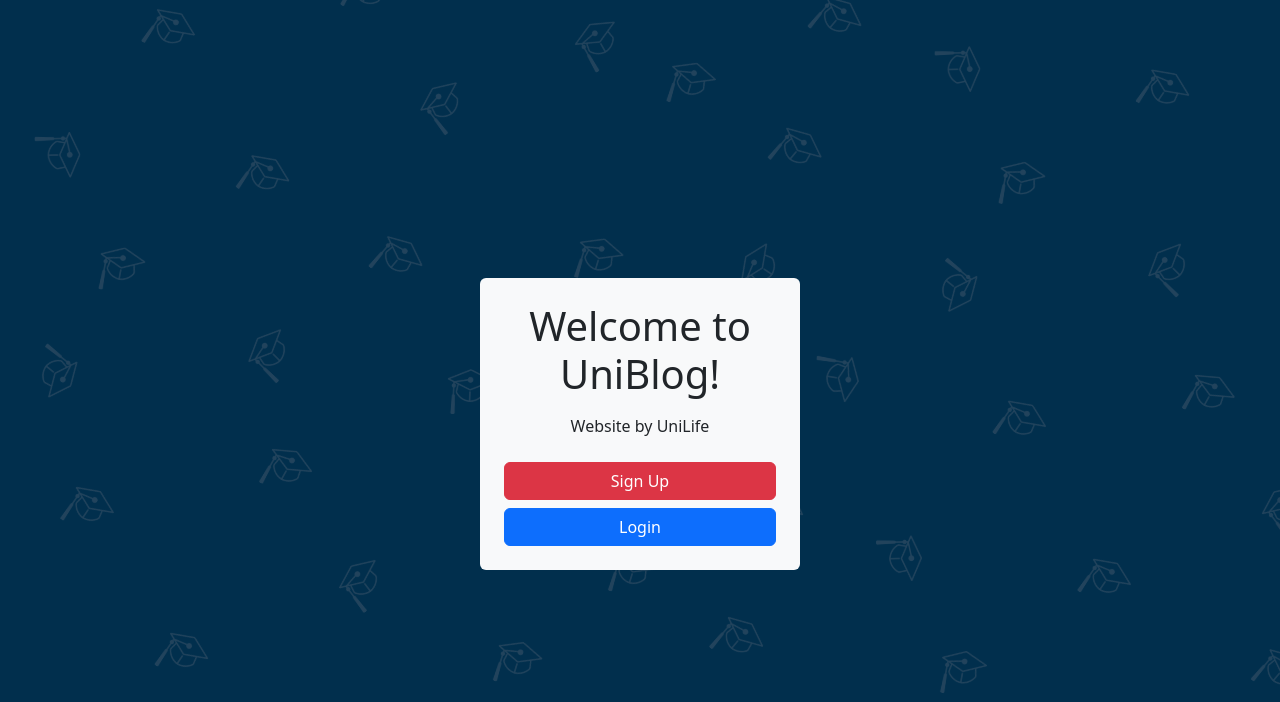
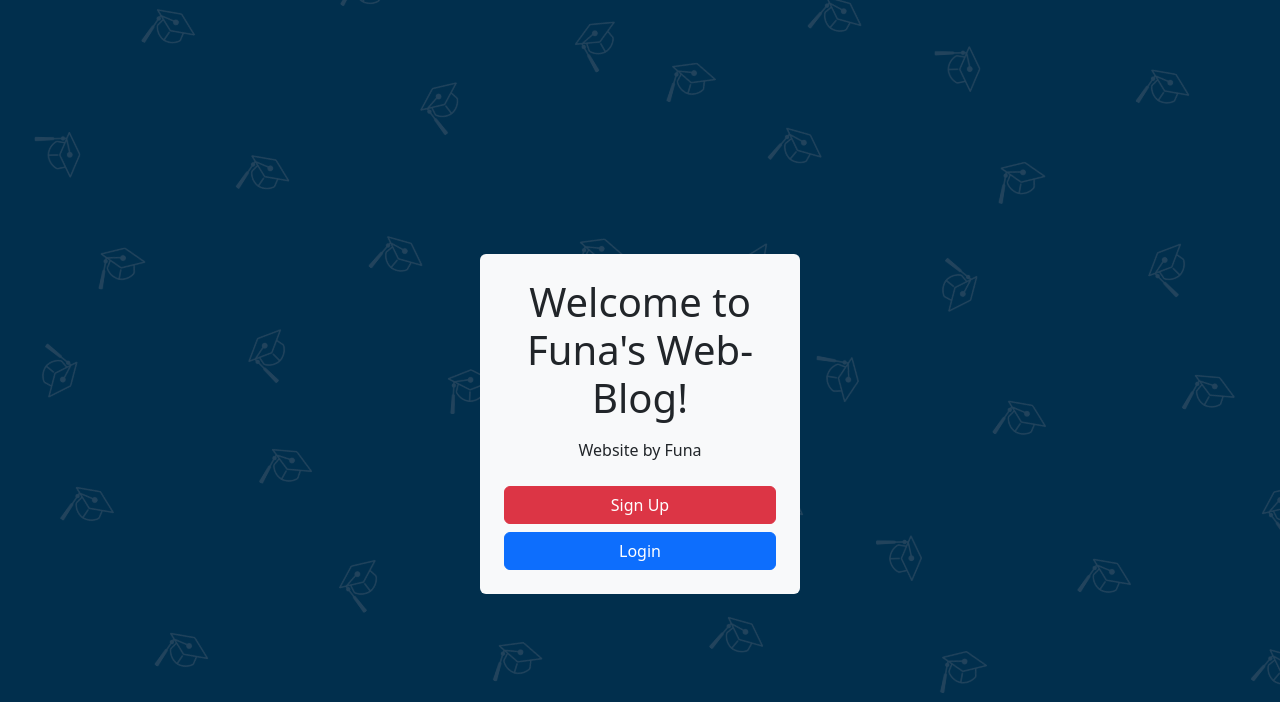
Before and after one commit to matheusfunabashi/flask-blog, a Flask app: page / in a window 1280 px wide. Shown: the top 702 px of the page. Run offline with Flask 3, Linux system fonts and the light colour scheme.

Commit message:
Update Blog Name and Description

```diff
--- a/app.py
+++ b/app.py
@@ -14,7 +14,7 @@ DATABASE = 'blog.db'
 def get_db():
     if 'db' not in g:
         g.db = sqlite3.connect(DATABASE)
-        g.db.row_factory = sqlite3.Row  # So you can access columns by name
+        g.db.row_factory = sqlite3.Row
     return g.db
 
 @app.teardown_appcontext
@@ -69,9 +69,8 @@ def signup():
         uname = request.form['uname']
         password = request.form['passw']
         try:
-            # This will raise EmailNotValidError if invalid
             valid = validate_email(email)
-            email = valid.email  # replace with normalized email
+            email = valid.email
         except EmailNotValidError as e:
             flash("Invalid Email", 'danger')
             return redirect(url_for('signup'))
--- a/templates/dashboard.html
+++ b/templates/dashboard.html
@@ -8,7 +8,7 @@
 </head>
 <body id="dashboard-page" class="d-flex justify-content-center align-items-center vh-100">
     <div class="container text-center rounded p-4 d-flex flex-column">
-        <h1 class="text-white">Welcome to UniLife {{ username }}!</h1>
+        <h1 class="text-white">Welcome to Funa's Blog {{ username }}!</h1>
         <p class="text-white mt-2">Find members here</p>
         <!--Search Engine-->
         <div class="container">
--- a/templates/home.html
+++ b/templates/home.html
@@ -8,8 +8,8 @@
 </head>
 <body id="home-page" class="d-flex justify-content-center align-items-center vh-100">
     <div class="container d-flex flex-column mt-5 text-center bg-light p-4 w-25 rounded">
-    <h1 class="mb-3">Welcome to UniBlog!</h1>
-    <p class="mb-4">Website by UniLife</p>
+    <h1 class="mb-3">Welcome to Funa's Web-Blog!</h1>
+    <p class="mb-4">Website by Funa</p>
     <button id ="signupBtn" class="btn btn-danger mb-2">Sign Up</button>
     <button id="loginBtn" class="btn btn-primary">Login</button>
 </div>
```
Also changed, not shown: 3 other files.
